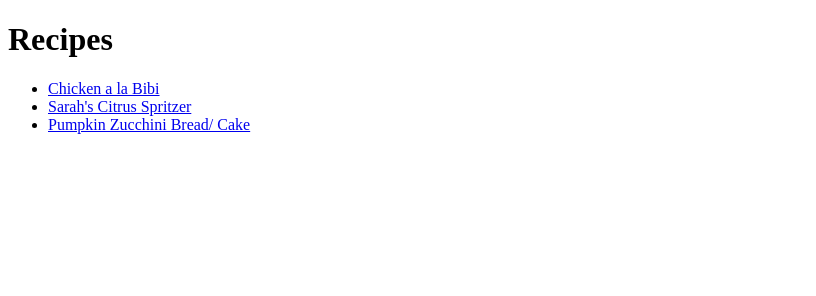
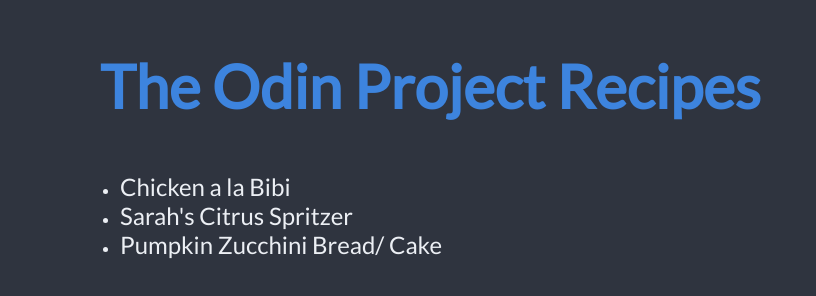
Before and after one commit to grmnmtz/odin-recipes, a plain HTML site: page index.html in a window 1280 px wide. Shown: the whole page, without its empty margins (0-816 px from the left). Drawn offline with Linux system fonts and the light colour scheme.

Commit message:
add basic css styling to index recipes page

```diff
--- /dev/null
+++ b/css/styles.css
@@ -0,0 +1,36 @@
+* {
+  margin: 0;
+  padding: 0;
+}
+
+body {
+  background-color: #2f343f;
+  font-family: "Lato", sans-serif;
+  color: #eceff4;
+}
+
+.recipe-link,
+.recipe-link:link,
+.recipe-link:visited {
+  text-decoration: none;
+  color: #eceff4;
+  font-size: 24px;
+}
+
+.recipe-link:hover,
+.recipe-link:active {
+  color: #98c379;
+}
+
+h1 {
+  font-size: 60px;
+  font-weight: 700;
+  color: #3d84de;
+  margin: 0 auto;
+  padding: 50px 100px;
+}
+
+.recipes-container {
+  margin: 0 auto;
+  padding: 0px 120px;
+}
--- a/index.html
+++ b/index.html
@@ -4,19 +4,32 @@
     <meta charset="UTF-8" />
     <meta http-equiv="X-UA-Compatible" content="IE=edge" />
     <meta name="viewport" content="width=device-width, initial-scale=1.0" />
+    <link rel="preconnect" href="https://fonts.googleapis.com" />
+    <link rel="preconnect" href="https://fonts.gstatic.com" crossorigin />
+    <link
+      href="https://fonts.googleapis.com/css2?family=Lato&display=swap"
+      rel="stylesheet"
+    />
+    <link rel="stylesheet" href="./css/styles.css" />
     <title>Document</title>
   </head>
   <body>
-    <h1>Recipes</h1>
-    <ul>
+    <h1>The Odin Project Recipes</h1>
+    <ul class="recipes-container">
       <li>
-        <a href="./recipes/chicken-a-la-bibi.html">Chicken a la Bibi</a>
+        <a href="./recipes/chicken-a-la-bibi.html" class="recipe-link"
+          >Chicken a la Bibi</a
+        >
       </li>
       <li>
-        <a href="./recipes/sarah-citrus.html">Sarah's Citrus Spritzer</a>
+        <a href="./recipes/sarah-citrus.html" class="recipe-link"
+          >Sarah's Citrus Spritzer</a
+        >
       </li>
       <li>
-        <a href="./recipes/pumpkin-cake.html">Pumpkin Zucchini Bread/ Cake</a>
+        <a href="./recipes/pumpkin-cake.html" class="recipe-link"
+          >Pumpkin Zucchini Bread/ Cake</a
+        >
       </li>
     </ul>
   </body>
```
